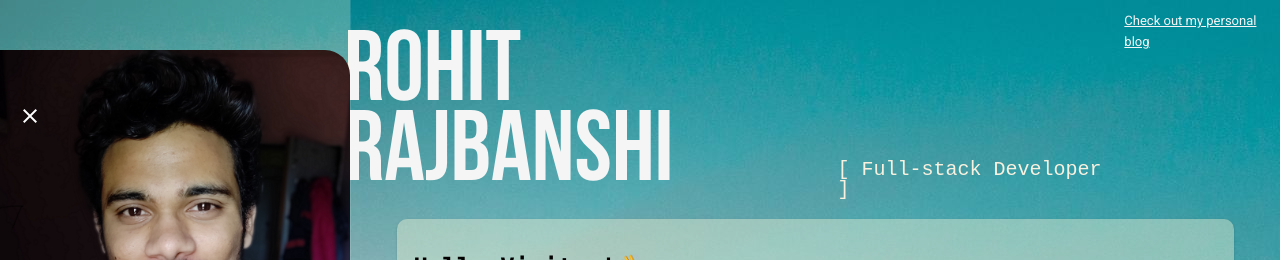
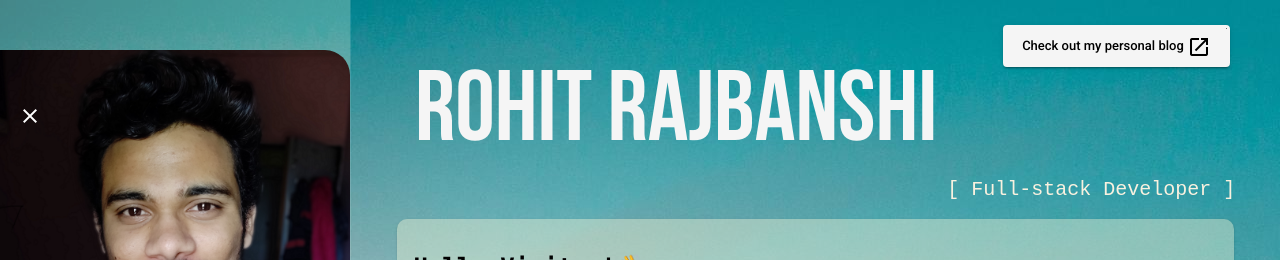
Before and after one commit to rohit2395/portfolio-static, an Angular app: page /home in a window 1280 px wide. Shown: the top 260 px of the page. Built offline with nearby package versions, Linux system fonts and the light colour scheme; what angular-progress-bar would draw is missing.

Commit message:
added checkout blog link button

```diff
--- a/src/app/components/header/header.component.html
+++ b/src/app/components/header/header.component.html
@@ -12,6 +12,10 @@
     <div class="subtitle">[ Full-stack Developer ]</div>
     <!-- <span class="spacer"></span> -->
 </div>
-<div style="margin-top: 10px;width:13%;margin-right: 10px;" fxLayoutAlign="right right">
-    <div><a class="blog-link" href="/blogs">Check out my personal blog</a></div>
-</div>
+<!-- <div style="margin-top: 10px;width:13%;margin-right: 10px;" > -->
+    <div>
+        <a class="blog-link" mat-raised-button href="/blogs" target="_blank" >
+            Check out my personal blog <mat-icon>open_in_new</mat-icon>
+        </a>
+    </div>
+<!-- </div> -->
--- a/src/app/components/header/header.component.scss
+++ b/src/app/components/header/header.component.scss
@@ -39,10 +39,28 @@
     width: 10%;
   }
 
-  .blog-link{
+
+  .blog-link {
+    z-index: 5;
+    position: fixed;
+    top:0;
+    right:0;
     font-size: small;
-    background-color: transparent;
+    text-decoration: none;
+    margin-top: 25px;margin-right: 50px;
+    color: black;
+    border: 3px solid whitesmoke;
+    background-image: -webkit-linear-gradient(30deg, whitesmoke 50%, transparent 50%);
+    background-image: linear-gradient(30deg, whitesmoke 50%, transparent 50%);
+    background-size: 500px;
+    background-repeat: no-repeat;
+    background-position: 0%;
+    -webkit-transition: background 300ms ease-in-out;
+    transition: background 300ms ease-in-out;
+  }
+  .blog-link:hover {
+    background-position: 101%;
     color: whitesmoke;
-    text-decoration: underline;
-    margin-top: 15px;
+    background-color: #018997;
+    // background-color: whitesmoke;
   }
```
